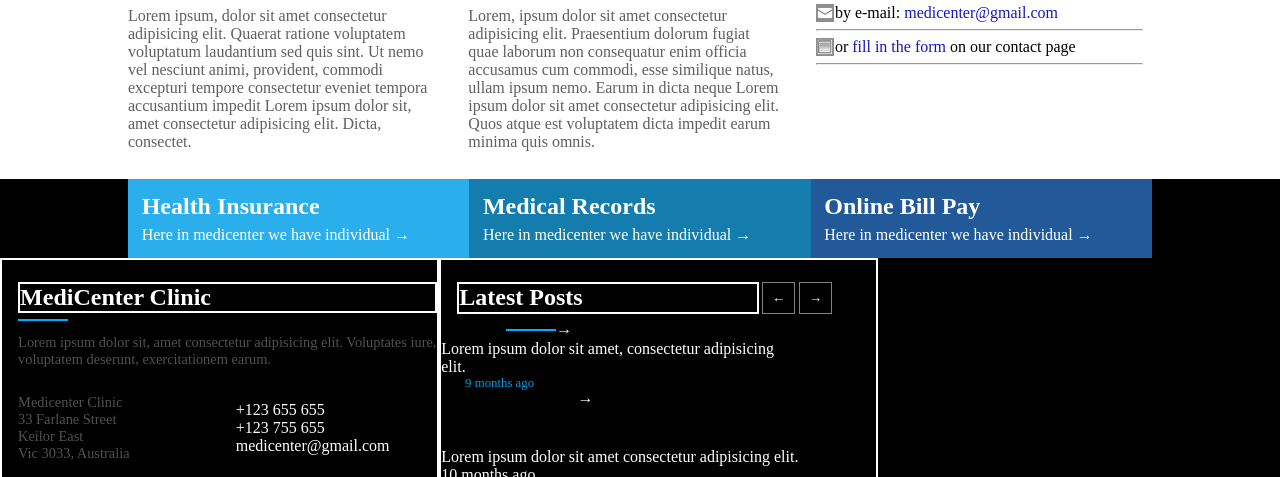
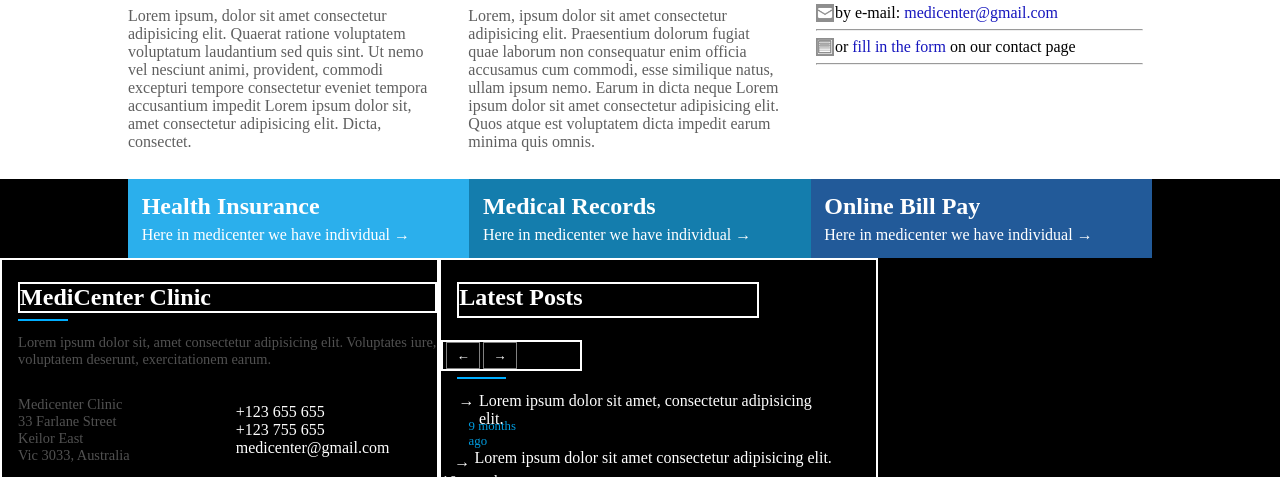
Before and after one commit to vinifell/Atividade-Medicenter, a plain HTML site: page index.html in a window 1280 px wide. Shown: the part 1743-2220 px from the top of the page. Drawn offline with Linux system fonts and the light colour scheme.

Commit message:
Medicenter

```diff
--- a/style.css
+++ b/style.css
@@ -370,10 +370,10 @@ footer{
 }
 
 .TFinal2{
-    margin: 5% 0% 1.5% 3.7%;
+    margin: 5% 0% 0% 3.7%;
     border: 2px solid white;
     padding-right: 40%;
-    padding-bottom: 0%;
+    height: 4vh;
 }
 
 .SFinal2{
@@ -385,12 +385,14 @@ footer{
 
 .Setas{
     margin: 5% 0% 1.5% 0%;
+    padding-right: 24.5%;
     display: flex;
+    border: 2px solid white;
 }
 
 .Seta1{
     padding: 0% 30%;
-    height: 4vh;
+    height: 3.4vh;
     margin-left: 10%;
     background-color: black;
     color: white;
@@ -399,7 +401,7 @@ footer{
 
 .Seta2{
     padding: 0% 30%;
-    height: 4vh;
+    height: 3.4vh;
     margin-left: 10%;
     background-color: black;
     color: white;
@@ -409,9 +411,9 @@ footer{
 #LinePost{
     width: 11%;
     height: 0vh;
-    margin-top: 2%;
-    margin-left: 15%;
+    margin-left: 3.7%;
     margin-bottom: 1%;
+    margin-right: 85%;
     position: relative;
     border: 1px solid rgb(0, 174, 255);
 }
@@ -422,24 +424,28 @@ footer{
 }
 
 #months{
-    margin: 0% 10% 13% 5.5%;
+    margin-left: 6.3%;
     font-size: 80%;
     color: rgb(0, 156, 223);
+    padding-right: 80%;
 }
 
 .SetaD{
     position: relative;
     height: 20px;
+    padding: 2% 0% 0% 4%;
 }
 
 .DesPo{
     position: relative;
-    margin-bottom: 0%;
+    margin-left: 1%;
+    padding-top: 2%;
+    height: 3.3vh;
 }
 
 #SetaD2{
     height: 20px;
-    margin: 3% 0% 0% 0%;
+    padding: 1% 1% 0% 3%;
 }
 
 #DesPo2{
```
Also changed, not shown: index.html (+3 -3 lines).
